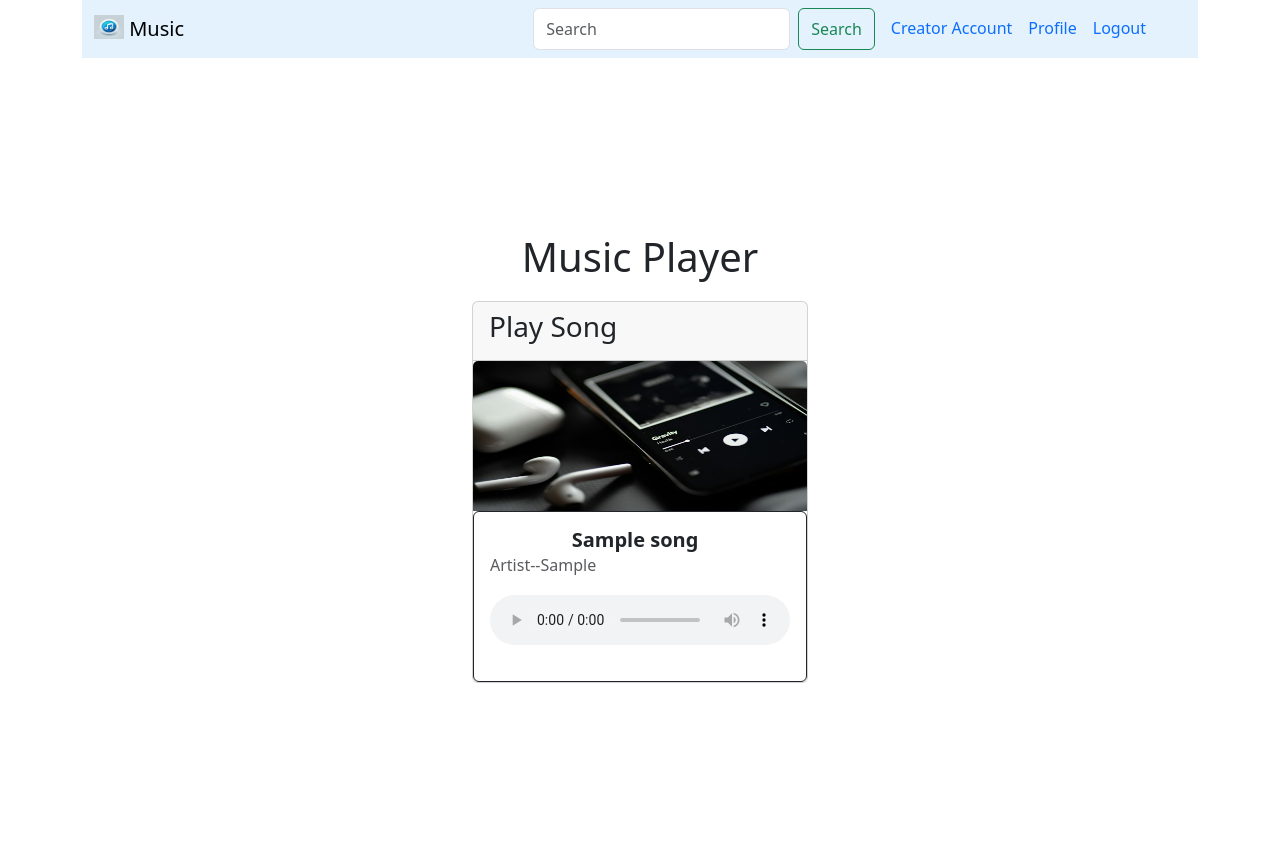
After one commit to SatyamDevX/flask-music-app, a Flask app: page /song/1/play in a window 1280 px wide. The commit adds this page. Run offline with Flask 3, Linux system fonts and the light colour scheme; tables that the repository leaves empty hold one stand-in row (values such as "Sample post").

Commit message:
song play html is added and song play route is added overall song play functionality is added

```diff
--- a/music/song.py
+++ b/music/song.py
@@ -62,3 +62,9 @@ def delete_song(song_id):
    db.session.delete(song)
    db.session.commit()
    return redirect('/song/all')
+
+@song_bp.route('/<int:song_id>/play')
+def play_song(song_id):
+   song=Song.query.get(song_id)
+   print(song)
+   return render_template("song_play.html",s=song)
--- /dev/null
+++ b/music/static/css/audio.css
@@ -0,0 +1,13 @@
+.audio-page {
+  display: flex;
+  flex-direction: column;
+  align-items: center;
+  justify-content: center;
+  height: 100vh;
+}
+
+.audio-page audio {
+  margin-top: 20px;
+  margin-bottom: 20px;
+  width: 400px;
+}
--- a/music/templates/base.html
+++ b/music/templates/base.html
@@ -5,7 +5,7 @@
   <title>{% block title %}My App{% endblock %}</title>
   <link href="https://cdn.jsdelivr.net/npm/bootstrap@5.3.0/dist/css/bootstrap.min.css" rel="stylesheet">
   <link rel="icon" type="image/x-icon" href="{{ url_for('static', filename='favicon.ico') }}">
-
+  {% block head %}{% endblock %}
 </head>
 <body>
   <div class="container">
--- /dev/null
+++ b/music/templates/song_play.html
@@ -0,0 +1,34 @@
+{% extends "base.html" %}
+{% block head %}
+<link rel="stylesheet" href="{{ url_for('static', filename='css/audio.css') }}">
+{% endblock %}
+
+{% block title %}Song Play{% endblock %}
+
+{% block content %}
+
+<div class="container audio-page">
+
+   <h1 style="margin-bottom: 20px;">Music Player</h1>
+   <div class="card">
+      <div class="card-header">
+      <h3>Play Song </h3>
+      </div>
+      <img style="height: 150px;" src="/static/filip-VHf4jqrUu7g-unsplash.jpg" class="card-img-top" alt="broken">
+      <div class="card border-dark "  >
+         <div class="card-body" style="height: fit-content; width: fit-content;">
+            <h5 class="card-title" style="margin-right: 10px; border: 5px; text-align: center;"><strong>{{s.title}}</strong></h5>
+            <h6 class="card-subtitle mb-2 text-muted">Artist--{{s.artist}}</h6>
+            <audio controls loop  autoplay style="height: 50px; width: 300px; display: block;" >
+               <source src="{{ url_for('static', filename='uploads/' ~ s.file_path) }}" type="audio/mpeg">
+               Your browser does not support the audio tag.
+            </audio>
+            <!-- <p class="card-text" style="border-color: black;width: 300px;">{{s.lyrics}} </p> -->
+         </div>
+      </div>
+
+   </div>
+</div>
+
+
+{% endblock %}
--- a/music/templates/user_dashboard.html
+++ b/music/templates/user_dashboard.html
@@ -23,7 +23,10 @@
       </audio>
       </td>
       <td>
-        <a href="{{url_for('song.delete_song', song_id = song.id)}}" class="btn btn-primary" style="margin-right: 4px;width: fit-content;">Delete</a>
+        <a href="{{url_for('song.play_song', song_id = song.id)}}" class="btn btn-primary" style="margin-left: 4px;">play song</a>
+      </td>
+      <td>
+        <a href="{{url_for('song.delete_song', song_id = song.id)}}" class="btn btn-danger" style="margin-right: 4px;width: fit-content;">Delete</a>
       </td>
     </tr>
   {% endfor %}
```
Also changed, not shown: music/static/filip-VHf4jqrUu7g-unsplash.jpg (added).
